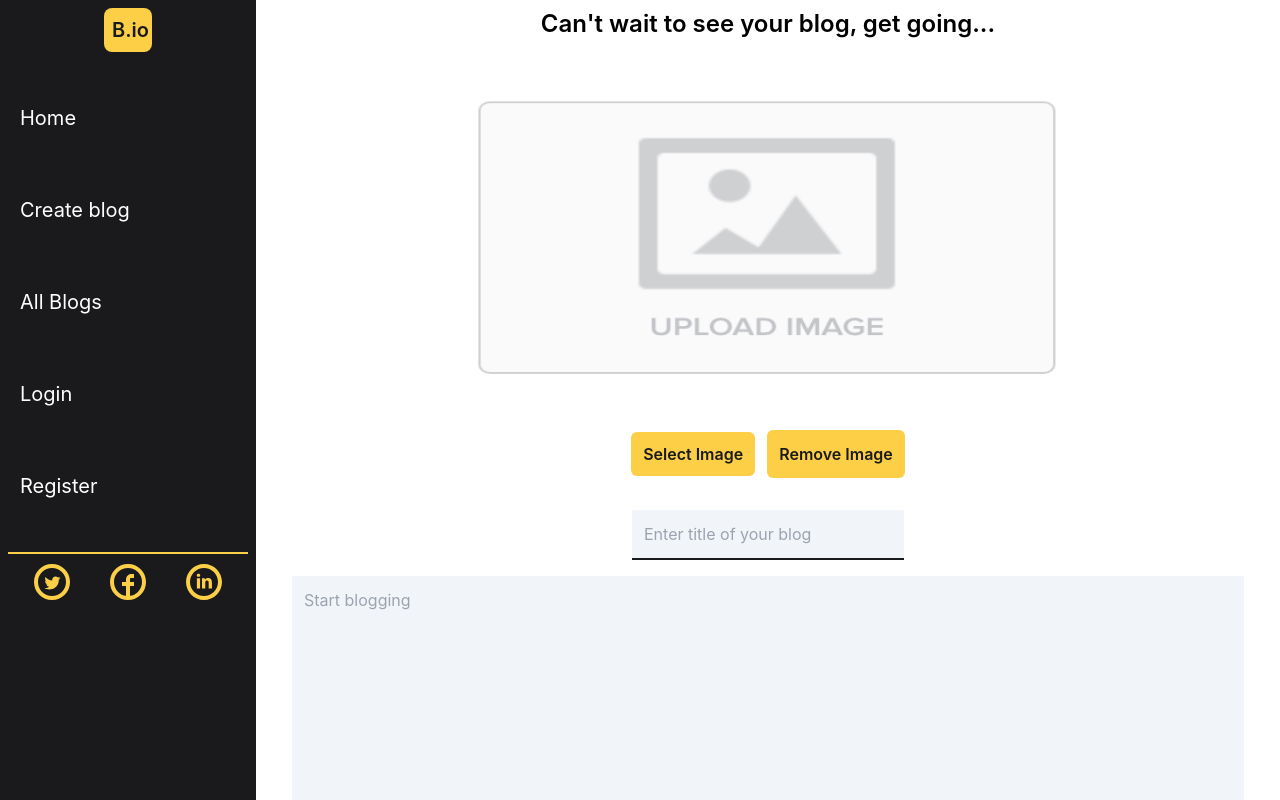
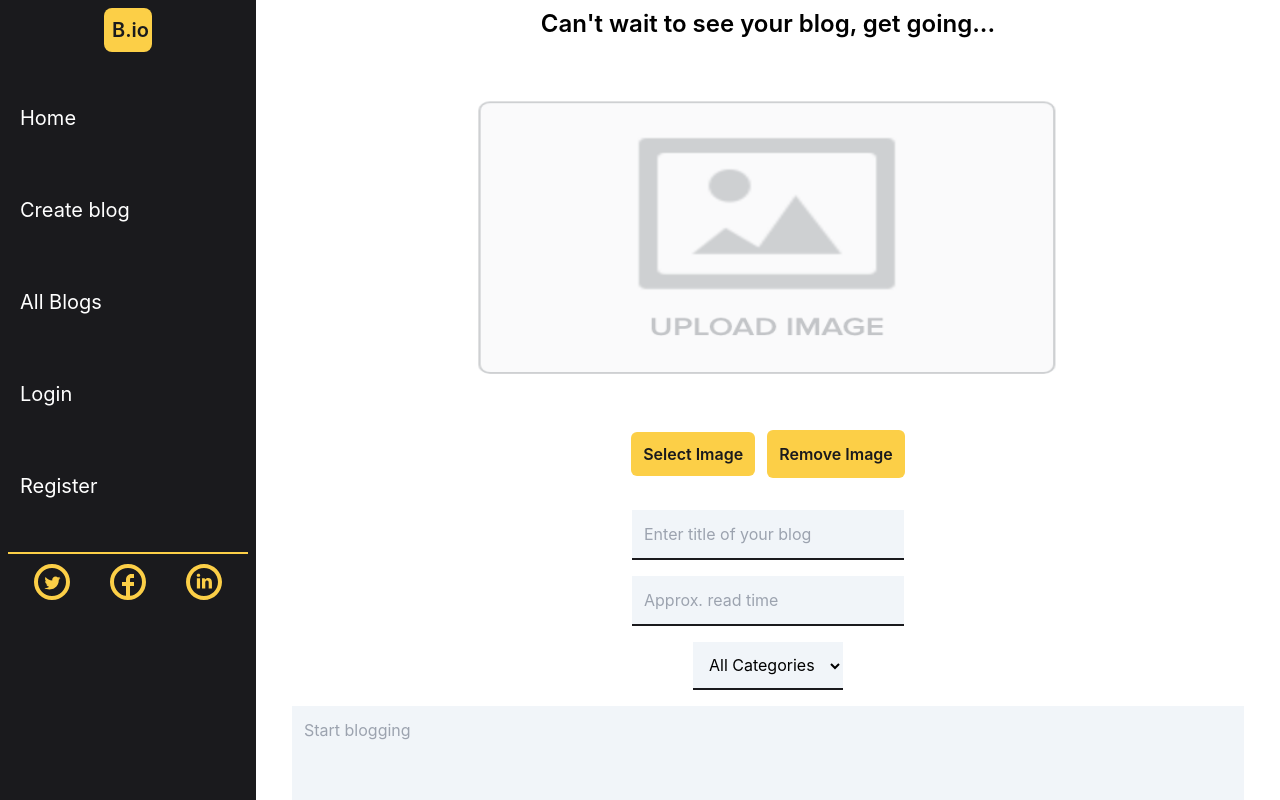
Before and after one commit to Tejas204/Blog-Website, a React (Create React App) app: page /create-blog in a window 1280 px wide. Shown: the top 800 px of the page. Built offline with nearby package versions, Linux system fonts and the light colour scheme.

Commit message:
Added fields for approx read time and category

```diff
--- a/src/Components/CreateBlog.js
+++ b/src/Components/CreateBlog.js
@@ -1,7 +1,7 @@
 import React, { useState, useEffect } from 'react';
 import VerticalNavbar from './VerticalNavbar'
 import uploadImage from '../Images/uploadImage.png'
-import {blogsCards} from '../data'
+import {blogCategoryOptions, blogsCards} from '../data'
 
 const CreateBlog = () => {
 
@@ -54,11 +54,26 @@ const [selectedImage, setSelectedImage] = useState(false);
                 </button>
             </div>
 
-            {/* Title and body */}
+
+
+            {/* Form to submit title, approx read time, category and body */}
             <div>
                 <form className='mt-8 gap-y-4 flex flex-col items-center'>
-                    <input required type='text' id='blogTitle' placeholder='Enter title of your blog' className='border-b-2 border-b-[#1a1a1d] bg-slate-100 p-3 outline-none focus:border-none focus:ring-2 focus:ring-[#fccf47] focus:text-[#1a1a1d] focus:bg-transparent focus:ease-in-out duration-100 focus:rounded-lg'></input>
-                    <textarea required id='blogContent' placeholder='Start blogging' rows='15' className='h-[100%] sm:w-[100%] md:w-[250%] lg:w-[350%] bg-slate-100 border-b-2 border-b-[#1a1a1d] p-3 outline-none focus:border-none focus:ring-2 focus:ring-[#fccf47] focus:text-[#1a1a1d] focus:bg-transparent focus:ease-in-out duration-200 focus:rounded-lg'></textarea>
+                    {/* Blog title */}
+                    <input required type='text' id='blogTitle' placeholder='Enter title of your blog' className={formStyling}></input>
+
+                    {/* Inputs for appriximate reading time and category */}
+                    <input type='number' min='1' placeholder='Approx. read time' className={formStyling}></input>
+
+                    {/* Blog category */}
+                    <select className={formStyling}>
+                        {blogCategoryOptions.map((blogCategory, index) => {
+                            return(<option value={blogCategory.value}>{blogCategory.label}</option>)
+                        })}
+                    </select>
+
+                    {/* Blog content */}
+                    <textarea required id='blogContent' placeholder='Start blogging' rows='15' className={blogContentStyling}></textarea>
                     <button type='button' className={buttonStyling} onClick={() => {
                         blogsCards.push({
                             dateOfPublishing: new Date().toLocaleDateString(),
@@ -107,4 +122,17 @@ let buttonStyling = `p-2
                  hover:ring-2 hover:ring-offset-2 hover:ring-[#fccf47]
                  duration-150 ease-in-out`
 
+let formStyling = `border-b-2 border-b-[#1a1a1d]
+                   bg-slate-100
+                   p-3
+                   outline-none
+                   focus:border-none focus:ring-2 focus:ring-[#fccf47] focus:text-[#1a1a1d] focus:bg-transparent focus:ease-in-out
+                   duration-100 focus:rounded-lg`
+
+let blogContentStyling = `h-[120%] sm:w-[150%] md:w-[250%] lg:w-[350%]
+                          bg-slate-100 border-b-2 border-b-[#1a1a1d]
+                          p-3 outline-none
+                          focus:border-none focus:ring-2 focus:ring-[#fccf47] focus:text-[#1a1a1d] focus:bg-transparent focus:ease-in-out
+                          duration-200 focus:rounded-lg`
+
 export default CreateBlog
```
